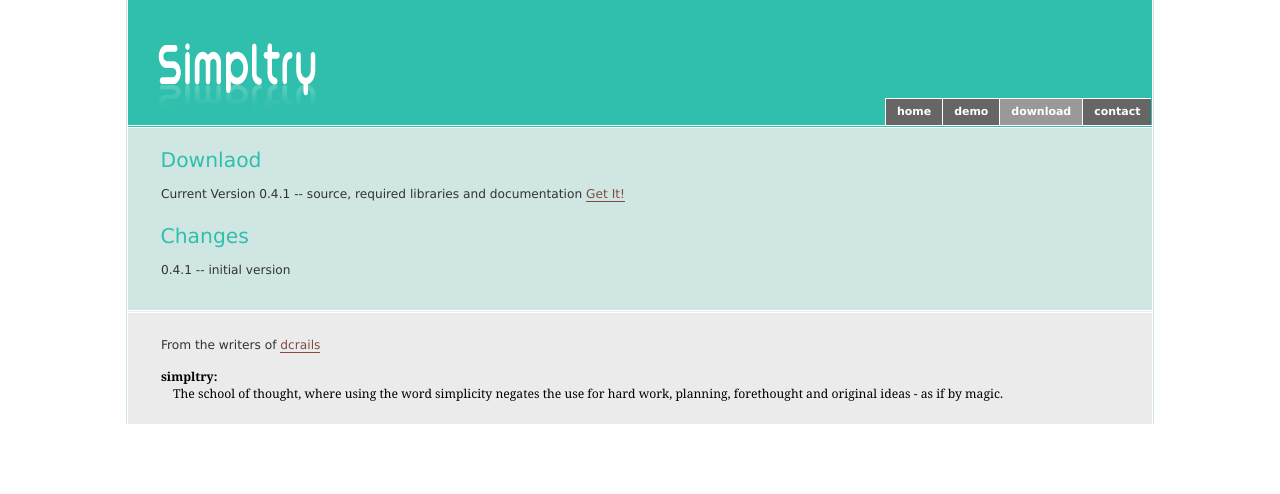
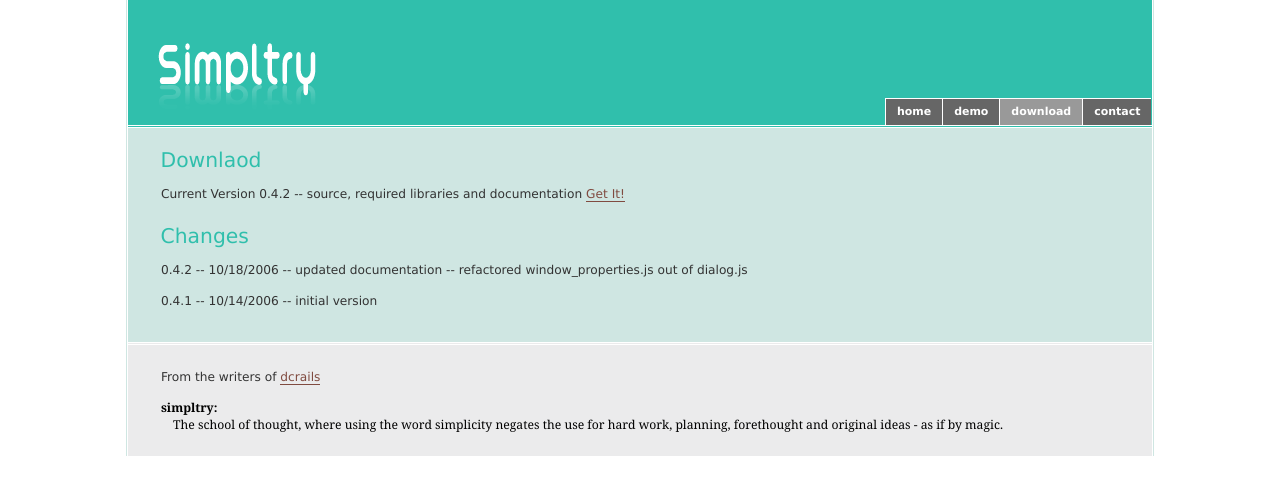
Before and after one commit to schlu/simpltryjs, a plain HTML site: page dist/download.html in a window 1280 px wide. Drawn offline with Linux system fonts and the light colour scheme.

Commit message:
made a new version of the dist
git-svn-id: http://svn.captureimportant.info/simpltryjs@54 aa19dc56-961c-0410-9a23-801c11b689e8

```diff
--- a/dist/download.html
+++ b/dist/download.html
@@ -31,9 +31,10 @@
     </ul>
 	    <div id="app">
     		<h2>Downlaod</h2>
-            <p>Current Version 0.4.1 -- source, required libraries and documentation <a href="/dist/simpltry_0.4.1.zip">Get It!</a></p>
+            <p>Current Version 0.4.2 -- source, required libraries and documentation <a href="/dist/simpltry_0.4.2.zip">Get It!</a></p>
             <h2>Changes</h2>
-            <p>0.4.1 -- initial version</p>
+            <p>0.4.2 -- 10/18/2006 -- updated documentation -- refactored window_properties.js out of dialog.js</p>
+            <p>0.4.1 -- 10/14/2006 -- initial version</p>
         	<div id="footer">
         		<p>From the writers of <a href="http://dcrails.com/">dcrails</a></p>
         		<!--a href="http://www.captureimportant.info">sidewalk</a-->
```
Also changed, not shown: index.html (+1 -1 lines), 1 other file.
